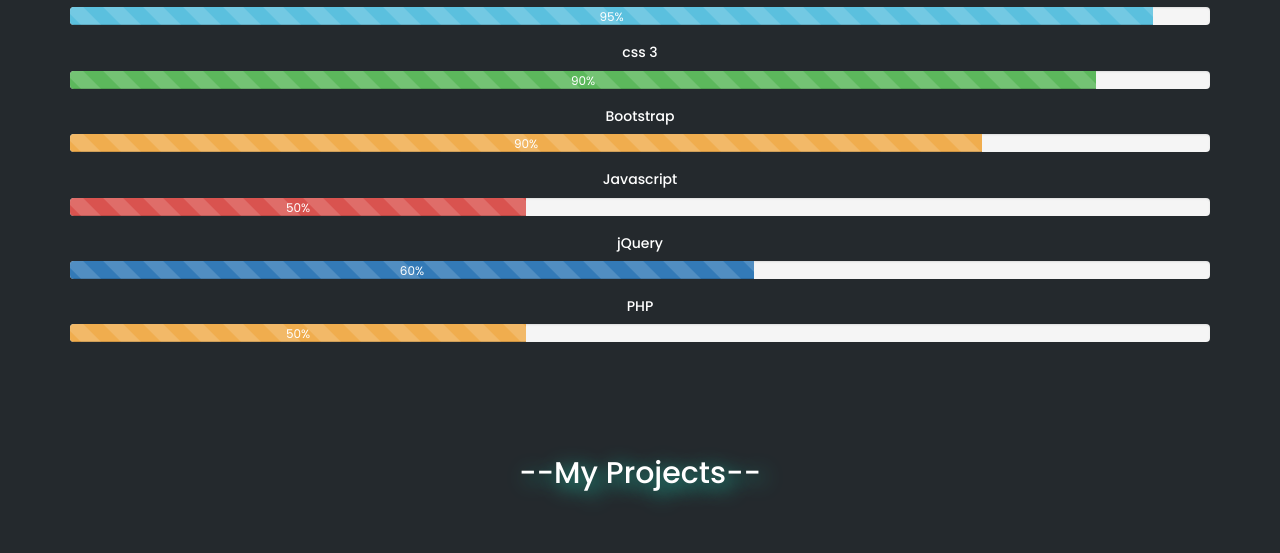
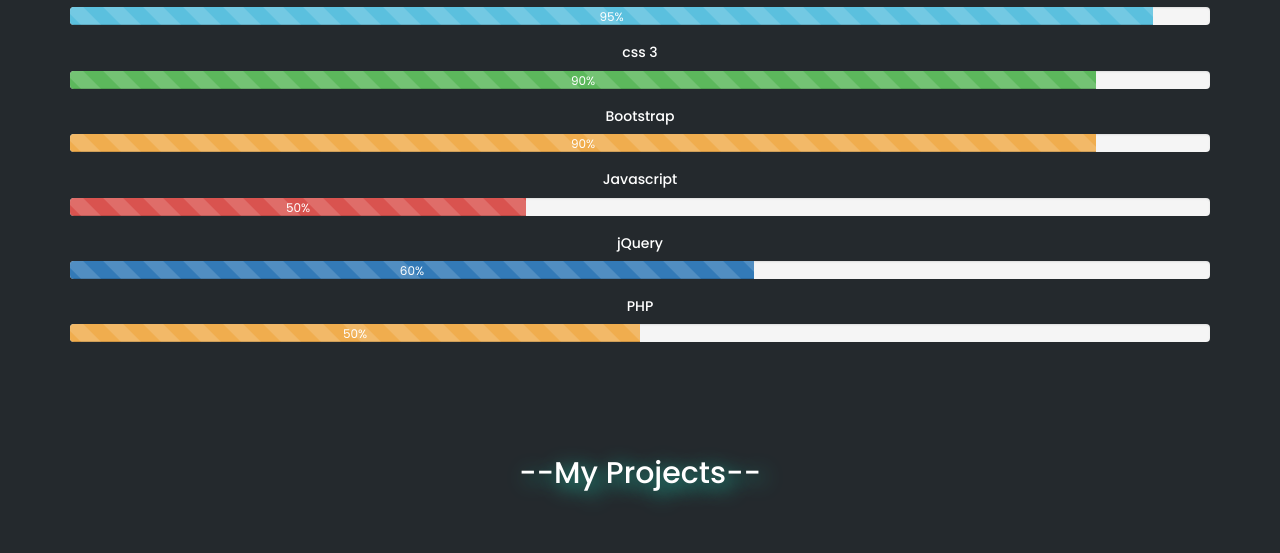
Before and after one commit to Bhabna1422/myportfolio, a plain HTML site: page index.html in a window 1280 px wide. Shown: the part 1820-2373 px from the top of the page. Drawn offline with nearby package versions, Linux system fonts and the light colour scheme.

Commit message:
Update index.html

```diff
--- a/index.html
+++ b/index.html
@@ -157,7 +157,7 @@
         <h5>Bootstrap</h5>
         <div class="progress">
           <div class="progress-bar progress-bar-warning progress-bar-striped active" role="progressbar"
-          aria-valuenow="40" aria-valuemin="0" aria-valuemax="100" style="width:80%">
+          aria-valuenow="40" aria-valuemin="0" aria-valuemax="100" style="width:90%">
           90%
           </div>
         </div>
@@ -180,7 +180,7 @@
         <h5>PHP</h5>
         <div class="progress">
           <div class="progress-bar progress-bar-warning progress-bar-striped active" role="progressbar"
-          aria-valuenow="40" aria-valuemin="0" aria-valuemax="100" style="width:40%">
+          aria-valuenow="40" aria-valuemin="0" aria-valuemax="100" style="width:50%">
           50%
           </div>
         </div>
```
